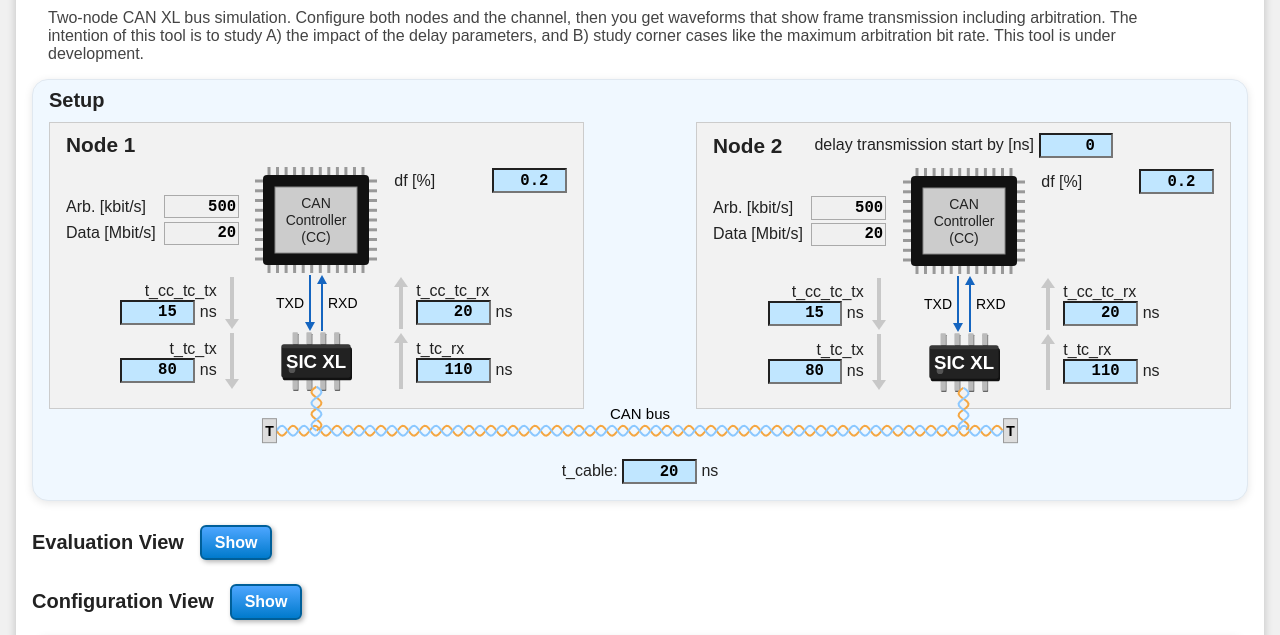
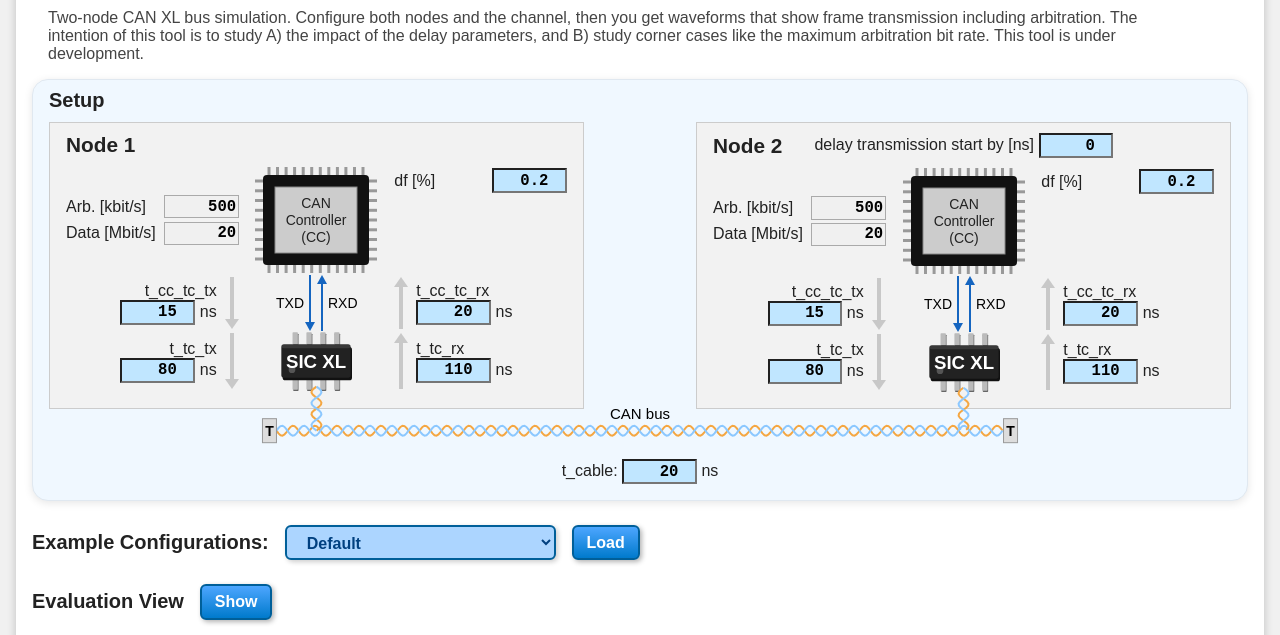
Before and after one commit to watermelontime/can, a plain HTML site: page sim/index.html in a window 1280 px wide. Shown: the part 155-790 px from the top of the page. Drawn offline with Linux system fonts and the light colour scheme.

Commit message:
sim: load config

```diff
--- a/sim/index.html
+++ b/sim/index.html
@@ -42,6 +42,13 @@
       <div id="sim-setup" class="sim-setup"></div>
     </section>
 
+    <!-- Example configurations (options from EXAMPLE_CONFIGS in sim_config.js) -->
+    <div class="sim-config-head">
+      <h2><label for="sim-example-select" class="sim-example-label">Example Configurations:</label></h2>
+      <select id="sim-example-select" class="styled-select"></select>
+      <button type="button" id="sim-example-load" class="styled-button">Load</button>
+    </div>
+
     <!-- Part 2: Evaluation View (built by sim_main.js) -->
     <div class="sim-config-head">
       <h2>Evaluation View</h2>
--- a/sim/sim_config.js
+++ b/sim/sim_config.js
@@ -28,6 +28,94 @@ export function applyPreset(node, key) {
     data: { brp, prop: dProp, ps1: dPs1, ps2: dPs2, sjw: dSjw },
   };
 }
+
+// Example configurations for the "Example Configurations" drop-down above the Evaluation View.
+// Loading an example first resets all parameters to their defaults (defaultConfig()) and then
+// applies the values given here. Every parameter is optional: a parameter that is omitted
+// (or set to null / undefined) keeps its default value.
+// - nodes[0] = Node 1, nodes[1] = Node 2
+// - BRP is shared by both phases: set it in bt.arb.brp only
+// - times in ns, clkMHz in MHz, df in %
+export const EXAMPLE_CONFIGS = [
+  {
+    label: 'Default',          // nothing given => all defaults
+  },
+  {
+    label: 'Arbitration Bitrate 1.5 Mbit/s',
+    bus: { t_cable: 20 },
+    nodes: [
+      { // ---- Node 1 ----
+        bt: {
+          arb:  { brp: 1, prop:  82, ps1: 12, ps2: 12, sjw: 12 },
+          data: {         prop:   0, ps1:  4, ps2:  3, sjw:  3 },
+        },
+        transceiver: {
+          tselect_threshold: 600,
+        },
+        frame: { id: 0x555, rrs: 0, sec: 0, sdt: 0x88, vcid: 0x33, af: 0x01234567, dlc: 0, data: [0x22] },
+      },
+      { // ---- Node 2 ----
+        bt: {
+          arb:  { brp: 1, prop:  82, ps1: 12, ps2: 12, sjw: 12 },
+          data: {         prop:   0, ps1:  4, ps2:  3, sjw:  3 },
+        },
+        transceiver: {
+          tselect_threshold: 600,
+        },
+        frame: { id: 0x577, rrs: 0, sec: 0, sdt: 0x88, vcid: 0x33, af: 0x01234567, dlc: 0, data: [0x22] },
+      },
+    ],
+  },
+  {
+    // Template listing all parameters (values = defaults). Copy, rename and edit;
+    // delete the lines that shall stay at their default.
+    label: 'Template (all parameters)',
+    bus: { t_cable: 20 },
+    nodes: [
+      { // ---- Node 1 ----
+        clkMHz: 160,
+        df: 0.2,
+        tms: true,
+        tdc: false,
+        bt: {
+          arb:  { brp: 1, prop: 191, ps1: 64, ps2: 64, sjw: 64 },
+          data: {         prop:   0, ps1:  4, ps2:  3, sjw:  3 },
+        },
+        channel: { t_cc_tc_tx: 15, t_cc_tc_rx: 20 },
+        transceiver: {
+          t_tc_tx: 80, t_tc_rx: 110,
+          a_sic_tx: 10, a_sic_rx: 15,
+          a_fast_tx: 5, a_fast_rx: 5,
+          tselect_threshold: 700,
+          t_pas_rec_start: 530,
+          sic2fast: 205, fast2sic: 245,
+        },
+        frame: { id: 0x547, rrs: 0, sec: 0, sdt: 0x88, vcid: 0x33, af: 0x01234567, dlc: 0, data: [0x11] },
+      },
+      { // ---- Node 2 ----
+        clkMHz: 160,
+        df: 0.2,
+        tms: true,
+        tdc: false,
+        txStartDelay: 0,       // Node 2 only
+        bt: {
+          arb:  { brp: 1, prop: 191, ps1: 64, ps2: 64, sjw: 64 },
+          data: {         prop:   0, ps1:  4, ps2:  3, sjw:  3 },
+        },
+        channel: { t_cc_tc_tx: 15, t_cc_tc_rx: 20 },
+        transceiver: {
+          t_tc_tx: 80, t_tc_rx: 110,
+          a_sic_tx: 10, a_sic_rx: 15,
+          a_fast_tx: 5, a_fast_rx: 5,
+          tselect_threshold: 700,
+          t_pas_rec_start: 530,
+          sic2fast: 205, fast2sic: 245,
+        },
+        frame: { id: 0x567, rrs: 0, sec: 0, sdt: 0x88, vcid: 0x33, af: 0x01234567, dlc: 0, data: [0x22] },
+      },
+    ],
+  },
+];
 
 // Default clock / bit timing / TMS of both nodes.
 const DEFAULT_PRESET = 'cfg01';
@@ -95,7 +183,7 @@ function defaultTransceiver() {
     a_sic_rx: 15,
     a_fast_tx: 5,
     a_fast_rx: 5,
-    tselect_threshold: 700,  // ns
+    tselect_threshold: 980,  // ns
     t_pas_rec_start: 530,    // ns, SIC active recessive phase after a rising edge / after entering SIC
     sic2fast: 205,           // ns (<= switches SIC -> FAST)
     fast2sic: 245,           // ns (>  switches FAST -> SIC)
--- a/sim/sim_main.js
+++ b/sim/sim_main.js
@@ -6,7 +6,7 @@
 // =============================================================================
 
 import {
-  defaultConfig, validateConfig, BT_PRESETS, applyPreset, SLIDER_RANGES,
+  defaultConfig, validateConfig, BT_PRESETS, applyPreset, SLIDER_RANGES, EXAMPLE_CONFIGS,
 } from './sim_config.js';
 import { runSimulation } from './sim_engine.js';
 import { renderResult, timeAxis } from './sim_draw.js';
@@ -776,6 +776,30 @@ function applySettingsFromHash() {
   }
 }
 
+// ---- example configurations (EXAMPLE_CONFIGS in sim_config.js) ---------------
+
+// Reset all user parameters to their defaults, then apply the values given in the example.
+function loadExample(example) {
+  const d = defaultConfig();
+  cfg.nodes.forEach((n, i) => {
+    for (const k of NODE_KEYS) n[k] = d.nodes[i][k];
+    mergeKnown(n, example.nodes?.[i]);
+    n.bt.data.brp = n.bt.arb.brp; // BRP is shared by both phases
+  });
+  Object.assign(cfg.bus, d.bus);
+  mergeKnown(cfg.bus, example.bus);
+  changed();
+}
+
+function buildExamples() {
+  const select = document.getElementById('sim-example-select');
+  EXAMPLE_CONFIGS.forEach((ex, i) => select.append(el('option', { value: i, text: ex.label })));
+  document.getElementById('sim-example-load').addEventListener('click', () => {
+    const ex = EXAMPLE_CONFIGS[select.value];
+    if (ex) loadExample(ex);
+  });
+}
+
 async function copyShareLink(button) {
   const link = `${location.origin}${location.pathname}#cfg=${encodeURIComponent(JSON.stringify(userSettings()))}`;
   let ok = true;
@@ -802,6 +826,7 @@ const shareBtn = document.getElementById('copyShareLinkButton');
 shareBtn.addEventListener('click', () => copyShareLink(shareBtn));
 applySettingsFromHash();
 buildSetup();
+buildExamples();
 buildEval();
 buildConfig();
 refreshViews();
--- a/sim/style_sim.css
+++ b/sim/style_sim.css
@@ -71,8 +71,14 @@
   font-size: 1.25em;
 }
 
-.sim-config-head .styled-button {
+.sim-config-head .styled-button,
+.sim-config-head .styled-select {
+  margin-top: 0;
   margin-bottom: 0;
+}
+
+.sim-example-label {
+  font-weight: bold;
 }
 
 /* ---- part 1: setup ---- */
```
Also changed, not shown: 1 other file.
